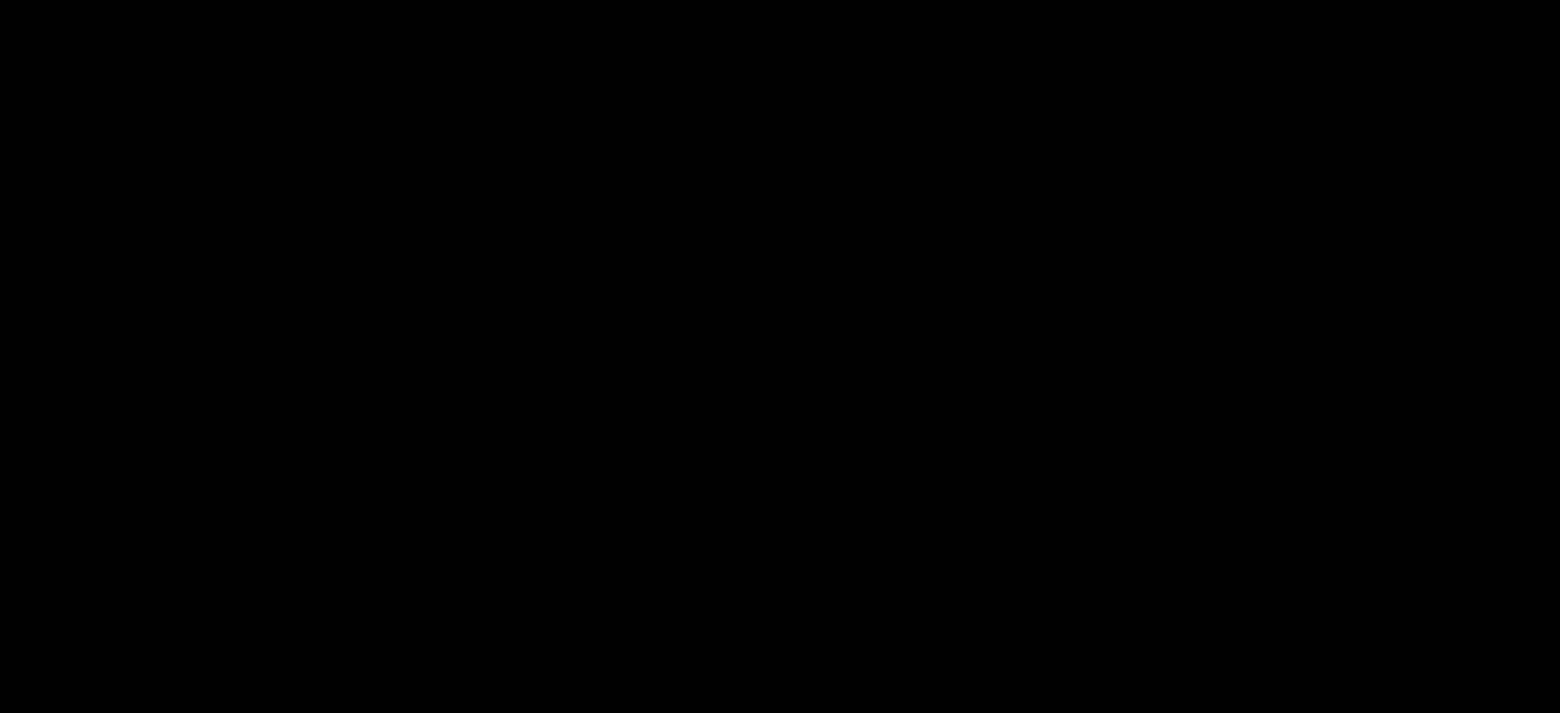
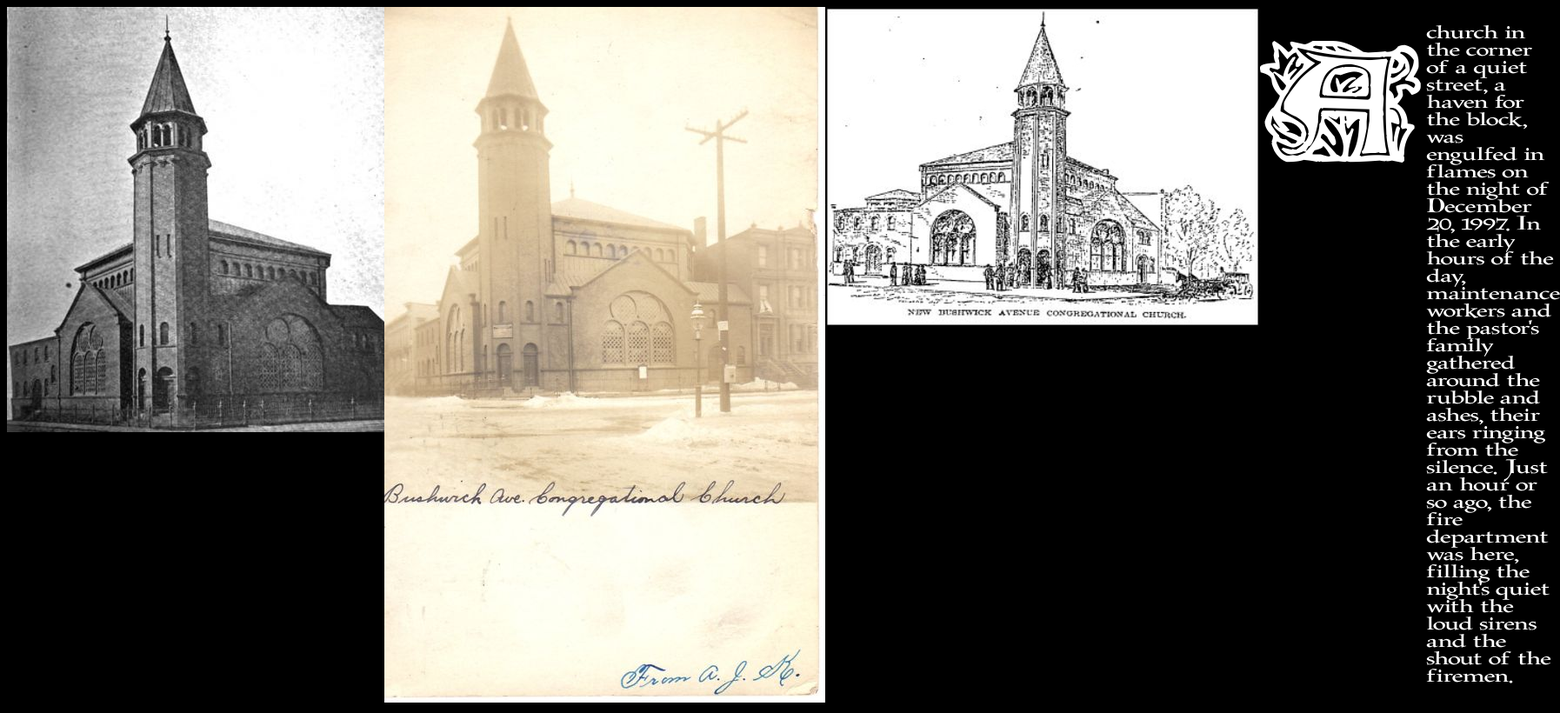
Before and after one commit to ahonapaul/city_as_system, a plain HTML site: page html/history.html in a window 1280 px wide. Shown: the whole page at 87% size, 1794 px wide, since content can reach past the window. Drawn offline with Linux system fonts and the light colour scheme.

Commit message:
first work sesh

```diff
--- a/css/style.css
+++ b/css/style.css
@@ -22,11 +22,49 @@ h1{
     font-family: titlefont;
 }
 
-p{
+h2{
+    font-family: initialcaps;
+    font-size: 200px;
+    font-weight: 1;
+    margin: 0;
+}
+
+p, span{
     font-family: bodyfont;
+    font-size: 20px;
 }
 
 iframe{
     height: 80vh;
-    width: 80vw;
+    width: 90vw;
 }
+
+.tooltip{
+    position: relative;
+    display: inline-block;
+}
+
+.tooltip .text1{
+    visibility: hidden;
+    background-color: grey;
+    color: #fff;
+    height: 30px;
+    width: 80px;
+    text-align: center;
+    position: absolute;
+    margin-left: -20vw;
+    z-index: 1;
+}
+
+.history{
+    display: flex;
+    justify-content: space-around;
+}
+
+.tooltip:hover .text1{
+    visibility: visible;
+}
+
+.info{
+    display: flex;
+}
--- a/html/history.html
+++ b/html/history.html
@@ -6,7 +6,23 @@
     <title>Document</title>
     <link rel="stylesheet" href="/css/style.css">
 </head>
-<body>
+<body class="history">
+    <div class="tooltip">
+        <img src="/media/church_old.jpeg">
+        <span class="text1"></span>
+    </div>
+    <div class="tooltip">
+        <img src="/media/church_postcard.jpeg">
+        <span class="text2"></span>
+    </div>
+    <div class="tooltip">
+        <img src="/media/church_drawing.jpeg">
+        <span class="text3"></span>
+    </div>
+    <div class="info">
+        <h2 class="history_start"></h2>
+        <p class="history_text"></p>
+    </div>
 
     <script src="/js/script.js"></script>
     <script src="/js/object.js"></script>
--- a/js/object.js
+++ b/js/object.js
@@ -0,0 +1,19 @@
+let info = {
+    historyStart : "A",
+    historyText : "church in the corner of a quiet street, a haven for the block, was engulfed in flames on the night of December 20, 1997. In the early hours of the day, maintenance workers and the pastor’s family gathered around the rubble and ashes, their ears ringing from the silence. Just an hour or so ago, the fire department was here, filling the night’s quiet with the loud sirens and the shout of the firemen.",
+    rebuildStart: "",
+    rebuildText : "",
+    presentStart : "",
+    presentText : "",
+    dates : [1896, 1968, 1997, 2013, 2020, 2023],
+    peopleNames : ["Fowler and Hough", "Rev Charles Nesbitt", "Rev Owen L. Loftman", "Bryan E. Kelly"],
+    churchNames : ["Bushwick Avenue Congretational Church", "Bethesda Baptist Church", "Grace Restoration Temple"],
+    buildings : [1162, 1170],
+    streets : ["Bushwick Ave", "Cornelia Street", "Putnam Avenue"]
+}
+
+document.querySelector(".text1").innerHTML = info.dates[0];
+
+document.querySelector(".history_start").innerHTML = info.historyStart;
+
+document.querySelector(".history_text").innerHTML = info.historyText;
```
Also changed, not shown: index.html (renamed from html/index.html, +4 -3 lines), media/NO_COO.png (added), media/church_drawing.jpeg (added), media/church_old.jpeg (added), media/church_postcard.jpeg (added), media/google_tab.png (added), media/nyc_coo_record.png (added), media/yelp.png (added), production/ideas_notes.txt, production/sources.txt.
